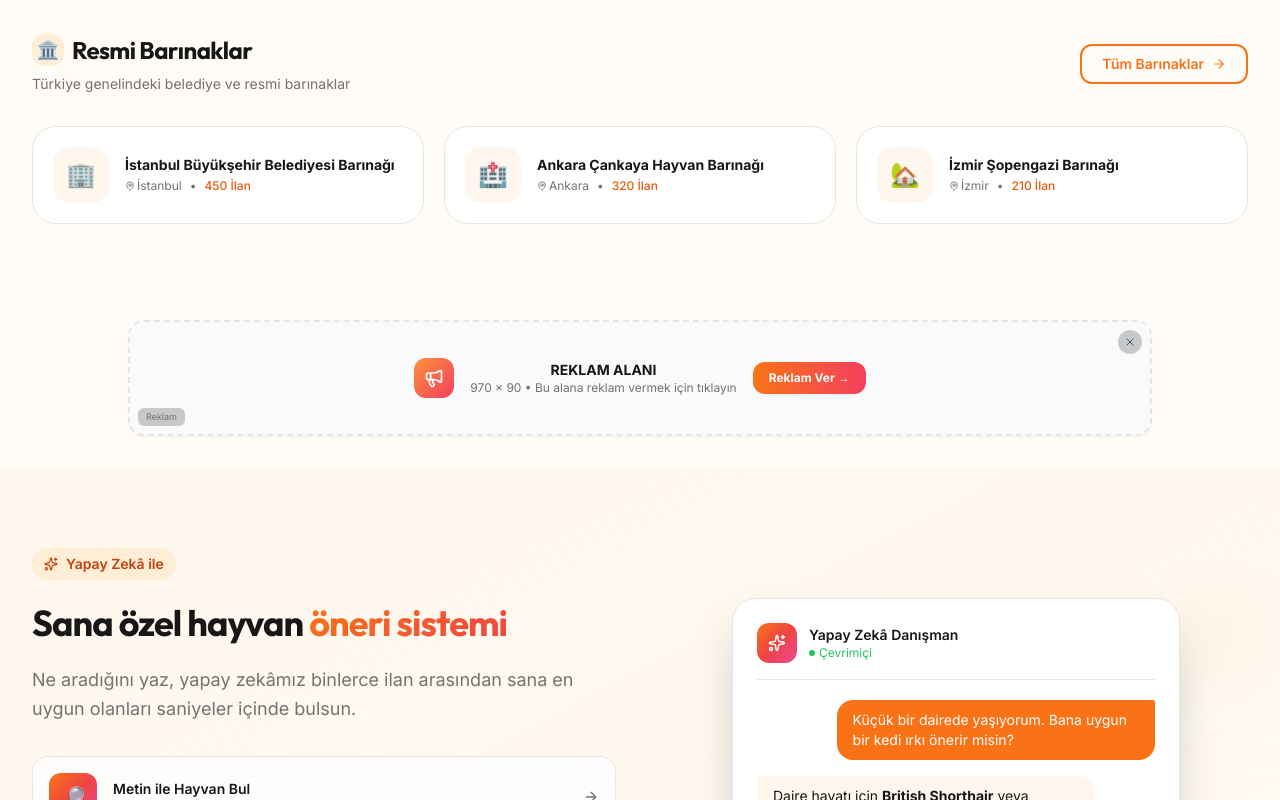
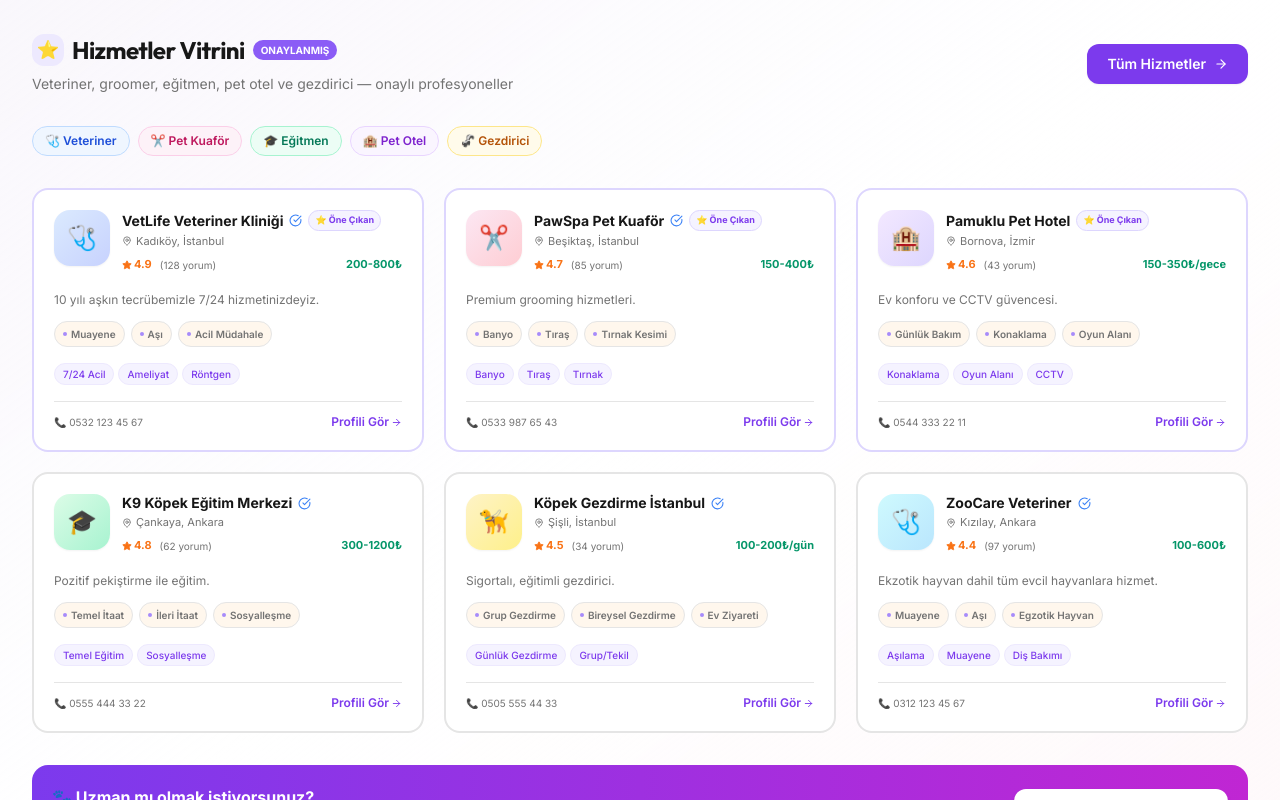
Before and after one commit to sevkabilgisayar/sahiplendirme-web, a Next.js app: page / in a window 1280 px wide. Shown: the part 4540-5340 px from the top of the page. Built offline with nearby package versions, Linux system fonts and the light colour scheme.

Commit message:
feat: anasayfaya hizmetler vitrini eklendi

```diff
--- a/src/app/(main)/page.tsx
+++ b/src/app/(main)/page.tsx
@@ -1,7 +1,7 @@
 'use client';
 
 import Link from 'next/link';
-import { ArrowRight, Search, Heart, MapPin, Sparkles, Shield, Zap, Star } from 'lucide-react';
+import { ArrowRight, Search, Heart, MapPin, Sparkles, Shield, Zap, Star, CheckCircle } from 'lucide-react';
 import Button from '@/components/ui/Button';
 import { Badge } from '@/components/ui/Badge';
 import { Card } from '@/components/ui/Card';
@@ -9,6 +9,7 @@ import { Card } from '@/components/ui/Card';
 import ListingCard from '@/components/ui/ListingCard';
 import AdBanner from '@/components/ui/AdBanner';
 import { mockListings as featuredListings, mockStoreProducts } from '@/lib/mock-data';
+import { mockServices } from '@/app/(main)/hizmetler/page';
 
 const stats = [
   { value: '12.000+', label: 'Mutlu Hayvan', emoji: '🐾' },
@@ -331,6 +332,128 @@ export default function HomePage() {
         </div>
       </section>
 
+      {/* ============ HİZMETLER VİTRİNİ ============ */}
+      <section className="py-16 bg-gradient-to-br from-violet-50/60 via-white to-fuchsia-50/40">
+        <div className="max-w-7xl mx-auto px-4 sm:px-6 lg:px-8">
+          <div className="flex items-center justify-between mb-8">
+            <div>
+              <div className="flex items-center gap-2 mb-2">
+                <span className="w-8 h-8 rounded-xl bg-violet-100 text-violet-600 flex items-center justify-center text-lg">⭐</span>
+                <h2 className="text-2xl font-bold font-display text-[var(--foreground)]">Hizmetler Vitrini</h2>
+                <span className="bg-violet-500 text-white text-[10px] font-bold px-2 py-0.5 rounded-full">ONAYLANMIŞ</span>
+              </div>
+              <p className="text-[var(--foreground-muted)] text-sm">Veteriner, groomer, eğitmen, pet otel ve gezdirici — onaylı profesyoneller</p>
+            </div>
+            <Link href="/hizmetler">
+              <Button className="bg-violet-600 hover:bg-violet-700 text-white" rightIcon={<ArrowRight size={14}/>}>Tüm Hizmetler</Button>
+            </Link>
+          </div>
+
+          {/* Category quick filter pills */}
+          <div className="flex flex-wrap gap-2 mb-8">
+            {[
+              { emoji: '🩺', label: 'Veteriner', cat: 'veteriner', bg: 'bg-blue-50 text-blue-700 border-blue-200' },
+              { emoji: '✂️', label: 'Pet Kuaför', cat: 'kuafor', bg: 'bg-pink-50 text-pink-700 border-pink-200' },
+              { emoji: '🎓', label: 'Eğitmen', cat: 'egitmen', bg: 'bg-emerald-50 text-emerald-700 border-emerald-200' },
+              { emoji: '🏨', label: 'Pet Otel', cat: 'pet-otel', bg: 'bg-purple-50 text-purple-700 border-purple-200' },
+              { emoji: '🦨', label: 'Gezdirici', cat: 'gezdirici', bg: 'bg-amber-50 text-amber-700 border-amber-200' },
+            ].map(c => (
+              <Link
+                key={c.cat}
+                href={`/hizmetler?kategori=${c.cat}`}
+                className={`inline-flex items-center gap-1.5 text-xs font-semibold px-3 py-1.5 rounded-full border ${c.bg} hover:shadow-sm hover:scale-105 transition-all`}
+              >
+                {c.emoji} {c.label}
+              </Link>
+            ))}
+          </div>
+
+          {/* Service cards — featured first, 2-row layout, up to 6 */}
+          <div className="grid sm:grid-cols-2 lg:grid-cols-3 gap-5">
+            {mockServices.filter(s => s.featured).slice(0, 3).concat(
+              mockServices.filter(s => !s.featured).slice(0, 3)
+            ).slice(0, 6).map(service => (
+              <Link key={service.id} href={`/hizmetler/${service.id}`} className="group">
+                <div className={`bg-white rounded-2xl border-2 p-5 hover:shadow-xl hover:-translate-y-1 transition-all duration-300 h-full flex flex-col ${
+                  service.featured ? 'border-violet-200 hover:border-violet-400' : 'border-[var(--border)] hover:border-violet-300'
+                }`}>
+                  {/* Top row */}
+                  <div className="flex items-start gap-3 mb-4">
+                    <div className={`w-14 h-14 rounded-2xl bg-gradient-to-br ${service.color} flex items-center justify-center text-2xl flex-shrink-0 group-hover:scale-105 transition-transform shadow-sm`}>
+                      {service.emoji}
+                    </div>
+                    <div className="flex-1 min-w-0">
+                      <div className="flex items-center gap-1.5 flex-wrap mb-0.5">
+                        <span className="font-bold text-sm leading-tight line-clamp-1">{service.name}</span>
+                        {service.verified && <CheckCircle size={13} className="text-blue-500 flex-shrink-0" />}
+                        {service.featured && (
+                          <span className="text-[9px] font-bold text-violet-600 bg-violet-50 border border-violet-200 px-1.5 py-0.5 rounded-full">⭐ Öne Çıkan</span>
+                        )}
+                      </div>
+                      <div className="flex items-center gap-1 text-[11px] text-[var(--foreground-muted)] mb-1.5">
+                        <MapPin size={10} className="flex-shrink-0" />
+                        {service.district}, {service.city}
+                      </div>
+                      <div className="flex items-center gap-2">
+                        <div className="flex items-center gap-0.5 text-orange-500 font-bold text-[11px]">
+                          <Star size={10} className="fill-orange-500" />
+                          {service.rating}
+                        </div>
+                        <span className="text-[10px] text-[var(--foreground-muted)]">({service.reviews} yorum)</span>
+                        <span className="text-[11px] text-emerald-600 font-bold ml-auto">{service.price}</span>
+                      </div>
+                    </div>
+                  </div>
+
+                  {/* About */}
+                  <p className="text-xs text-[var(--foreground-muted)] leading-relaxed mb-3 line-clamp-2">{service.about}</p>
+
+                  {/* Services list */}
+                  <div className="flex flex-wrap gap-1.5 mb-4">
+                    {service.services.slice(0, 3).map(sv => (
+                      <span key={sv} className="inline-flex items-center gap-1 text-[10px] font-semibold bg-[var(--surface-secondary)] text-[var(--foreground-muted)] px-2 py-1 rounded-full border border-[var(--border)]">
+                        <span className="w-1 h-1 rounded-full bg-violet-400 inline-block" />
+                        {sv}
+                      </span>
+                    ))}
+                  </div>
+
+                  {/* Tags */}
+                  <div className="flex flex-wrap gap-1 mb-4">
+                    {service.tags.slice(0, 3).map(tag => (
+                      <span key={tag} className="text-[10px] font-medium text-violet-600 bg-violet-50 border border-violet-100 px-2 py-0.5 rounded-full">{tag}</span>
+                    ))}
+                  </div>
+
+                  {/* Footer */}
+                  <div className="mt-auto pt-3 border-t border-[var(--border)] flex items-center justify-between">
+                    <div className="flex items-center gap-3 text-[10px] text-[var(--foreground-muted)]">
+                      <span>📞 {service.phone}</span>
+                    </div>
+                    <span className="text-xs text-violet-600 group-hover:text-violet-700 font-semibold flex items-center gap-0.5 transition-colors">
+                      Profili Gör <ArrowRight size={11} />
+                    </span>
+                  </div>
+                </div>
+              </Link>
+            ))}
+          </div>
+
+          {/* Bottom CTA strip */}
+          <div className="mt-8 bg-gradient-to-r from-violet-600 to-fuchsia-600 rounded-2xl p-5 flex flex-col sm:flex-row items-center justify-between gap-4">
+            <div className="text-white">
+              <div className="font-bold text-base mb-1">🐾 Uzman mı olmak istiyorsunuz?</div>
+              <p className="text-violet-100 text-sm">Platforma katılın, binlerce hayvan severle buluşun.</p>
+            </div>
+            <Link href="/hizmetler/kayit">
+              <div className="flex items-center gap-2 bg-white text-violet-700 font-bold text-sm px-5 py-2.5 rounded-xl shadow-md hover:shadow-lg hover:scale-105 transition-all whitespace-nowrap">
+                Uzman Olarak Kayıt Ol <ArrowRight size={14} />
+              </div>
+            </Link>
+          </div>
+        </div>
+      </section>
+
       {/* ============ RESMİ BARINAKLAR ============ */}
       <section className="py-16">
         <div className="max-w-7xl mx-auto px-4 sm:px-6 lg:px-8">
```
